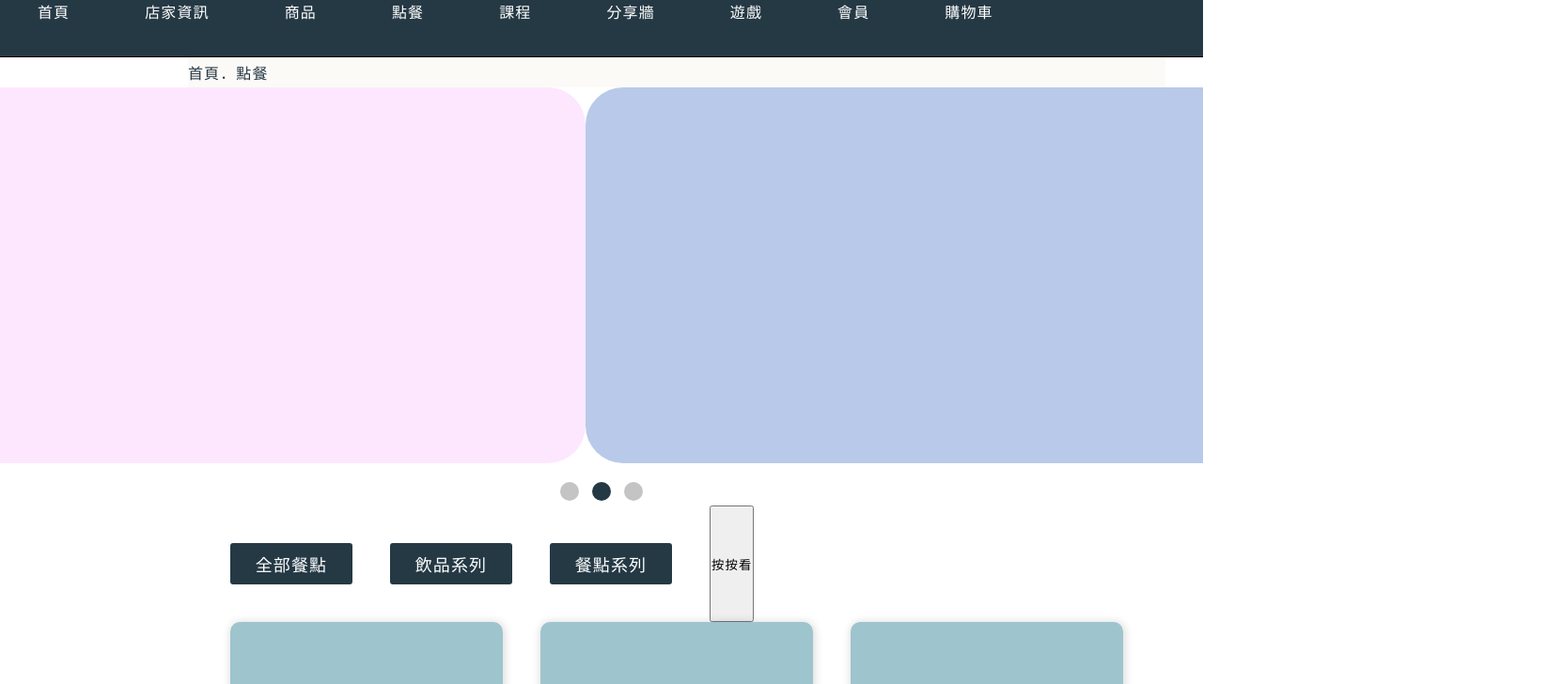
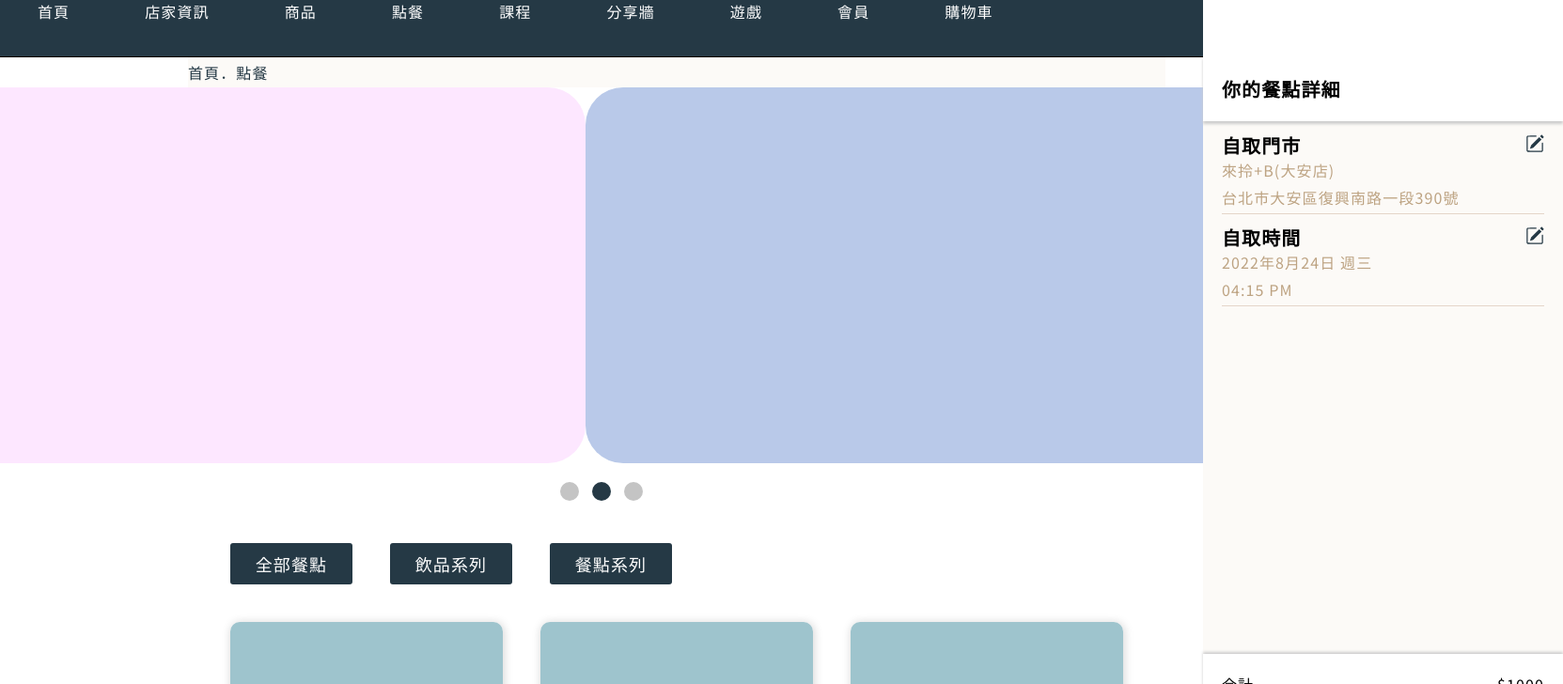
Before and after one commit to hunter850/coffee_react, a React (Create React App) app: page /food in a window 1280 px wide. Shown: the top 728 px of the page at 94% size, 1663 px wide, since content can reach past the window. Built offline with nearby package versions, Linux system fonts and the light colour scheme.

Commit message:
food order accumulate

```diff
--- a/src/component/Food/components/FoodAsideCount.js
+++ b/src/component/Food/components/FoodAsideCount.js
@@ -1,9 +1,11 @@
-function FoodAsideCount({ sendFoodDataToAsideCount }) {
-    const { foodCount, menu_name } = sendFoodDataToAsideCount;
+import React, { useState } from "react";
+function FoodAsideCount({ item }) {
+    const { foodCount, menu_name, sugar, ice, menu_price_m, menu_sid } = item;
+    const [count, setCount] = useState(foodCount);
 
     return (
         <>
-            <div className="detail">
+            <div key={menu_sid} className="detail">
                 <img
                     src="https://www.niusnews.com/upload/imgs/default/202109_____Choco/0915/dog-4988985_1280.jpg"
                     alt=""
@@ -30,13 +32,29 @@ function FoodAsideCount({ sendFoodDataToAsideCount }) {
                             />
                         </svg>
                     </div>
-
+                    <p>
+                        {sugar} / {ice}
+                    </p>
                     <div className="calculate">
-                        <div className="minusplus">-</div>
+                        <div
+                            className="minusplus"
+                            onClick={() => {
+                                setCount(count - 1);
+                            }}
+                        >
+                            -
+                        </div>
                         <h6 className="count">{foodCount}</h6>
-                        <div className="minusplus">+</div>
+                        <div
+                            className="minusplus"
+                            onClick={() => {
+                                setCount(count + 1);
+                            }}
+                        >
+                            +
+                        </div>
                         <div style={{ flexGrow: 2 }}></div>
-                        <div>$500</div>
+                        <div>$ {menu_price_m * foodCount}</div>
                     </div>
                 </div>
             </div>
--- a/src/component/Food/components/FoodAsideSummary.css
+++ b/src/component/Food/components/FoodAsideSummary.css
@@ -1,11 +1,16 @@
 .aside {
-    height: auto;
     overflow: hidden;
     position: absolute;
     top: 0;
     right: 0;
     padding-top: 60px;
+    transition: 0.3s right;
     /* background-color: #FCFAF7; */
+}
+
+.aside.hide {
+    transition: 0.3s right;
+    right: -383px;
 }
 
 .aside .aside-area {
@@ -70,7 +75,7 @@
 .aside .calculate {
     display: flex;
     align-items: center;
-    margin-top: 20px;
+
     padding-bottom: 10px;
 }
 
--- a/src/component/Food/components/FoodAsideSummary.js
+++ b/src/component/Food/components/FoodAsideSummary.js
@@ -1,20 +1,17 @@
 import "./FoodAsideSummary.css";
 import "./FoodAsideCount";
 import FoodAsideCount from "./FoodAsideCount";
-import { useState } from "react";
 
-function FoodAsideSummary({ setIsShowAside, getDataFromFoodDetail }) {
-    const [sendFoodDataToAsideCount, setSendFoodDataToAsideCount] = useState(
-        getDataFromFoodDetail
-    );
-
+// function FoodAsideSummary({ setIsShowAside, dataFromFoodDetail }) {
+function FoodAsideSummary({ dataFromFoodDetail, show }) {
+    const asideClass = show ? "aside" : "aside hide";
     return (
         <>
-            <div className="aside">
+            <div className={asideClass}>
                 <div className="aside-area">
                     <div className="top">
                         <h6 style={{ flexGrow: 1 }}>你的餐點詳細</h6>
-                        <div
+                        {/* <div
                             onClick={() => {
                                 setIsShowAside(false);
                             }}
@@ -46,7 +43,7 @@ function FoodAsideSummary({ setIsShowAside, getDataFromFoodDetail }) {
                                     </clipPath>
                                 </defs>
                             </svg>
-                        </div>
+                        </div> */}
                     </div>
                     <div style={{ padding: "20px", marginTop: "60px" }}>
                         <div className="txt">
@@ -80,7 +77,6 @@ function FoodAsideSummary({ setIsShowAside, getDataFromFoodDetail }) {
                                 </p>
                             </div>
                         </div>
-
                         <div className="txt">
                             <div className="takeout">
                                 <h6>自取時間</h6>
@@ -110,12 +106,9 @@ function FoodAsideSummary({ setIsShowAside, getDataFromFoodDetail }) {
                                 <p className="bottom">04:15 PM</p>
                             </div>
                         </div>
-                        <FoodAsideCount
-                            sendFoodDataToAsideCount={sendFoodDataToAsideCount}
-                            setSendFoodDataToAsideCount={
-                                setSendFoodDataToAsideCount
-                            }
-                        />
+                        {dataFromFoodDetail.map((item) => (
+                            <FoodAsideCount item={item} />
+                        ))}
                     </div>
                     <div className="payarea">
                         <div style={{ display: "flex" }}>
--- a/src/component/Food/components/FoodCard.js
+++ b/src/component/Food/components/FoodCard.js
@@ -4,6 +4,8 @@ import "./FoodAdd.css";
 import menudata from "./menu.json";
 
 function FoodCard({ handleShowFoodDetailSelect, setIsShow }) {
+    console.log("!!!!!", menudata);
+
     return menudata.map(
         ({
             menu_name,
--- a/src/component/Food/components/FoodCardDetail.js
+++ b/src/component/Food/components/FoodCardDetail.js
@@ -1,16 +1,12 @@
 import "./FoodCardDetail.css";
 import { useState } from "react";
 
-function FoodCardDetail({
-    showFoodDetail,
-    setIsShow,
-    setGetDataFromFoodDetail,
-}) {
+function FoodCardDetail({ showFoodDetail, setIsShow, setDataFromFoodDetail }) {
     const {
+        menu_sid,
         menu_name,
         menu_nutrition,
         menu_price_m,
-        // menu_sid,
         // menu_categories,
     } = showFoodDetail;
 
@@ -156,9 +152,13 @@ function FoodCardDetail({
                             className="addtoorder"
                             onClick={() => {
                                 setIsShow(false);
-                                setGetDataFromFoodDetail({
+                                setDataFromFoodDetail({
                                     menu_name,
                                     foodCount,
+                                    sugar,
+                                    ice,
+                                    menu_price_m,
+                                    menu_sid,
                                 });
                             }}
                         >
--- a/src/routes/food/Food.js
+++ b/src/routes/food/Food.js
@@ -17,8 +17,15 @@ function Food() {
     });
     const [dataFromMenuFilter, setDataFromMenuFilter] = useState("");
     const [isShow, setIsShow] = useState(false);
-    const [isShowAside, setIsShowAside] = useState(false);
-    const [getDataFromFoodDetail, setGetDataFromFoodDetail] = useState("");
+    // const [isShowAside, setIsShowAside] = useState(false);
+    const [dataFromFoodDetail, setDataFromFoodDetail] = useState([]);
+
+    const handleDetailAppend = (item) => {
+        setDataFromFoodDetail([...dataFromFoodDetail, item]);
+        // new state dataFromFoodDetail = [...dataFromFoodDetail, item]
+    };
+
+    console.log("QQQ ", dataFromFoodDetail);
 
     return (
         <Fragment>
@@ -35,13 +42,13 @@ function Food() {
                             />
                             {/* TODO: */}
                             <h1>{dataFromMenuFilter}</h1>
-                            <button
+                            {/* <button
                                 onClick={() => {
                                     setIsShowAside(true);
                                 }}
                             >
                                 按按看
-                            </button>
+                            </button> */}
                         </div>
                         <div
                             style={{
@@ -61,17 +68,15 @@ function Food() {
                     <FoodCardDetail
                         showFoodDetail={showFoodDetail}
                         setIsShow={setIsShow}
-                        setGetDataFromFoodDetail={setGetDataFromFoodDetail}
+                        setDataFromFoodDetail={handleDetailAppend}
                     />
                 )}
             </div>
-
-            {isShowAside && (
-                <FoodAsideSummary
-                    setIsShowAside={setIsShowAside}
-                    getDataFromFoodDetail={getDataFromFoodDetail}
-                />
-            )}
+            <FoodAsideSummary
+                show={dataFromFoodDetail.length > 0}
+                // setIsShowAside={setIsShowAside}
+                dataFromFoodDetail={dataFromFoodDetail}
+            />
         </Fragment>
     );
 }
```
